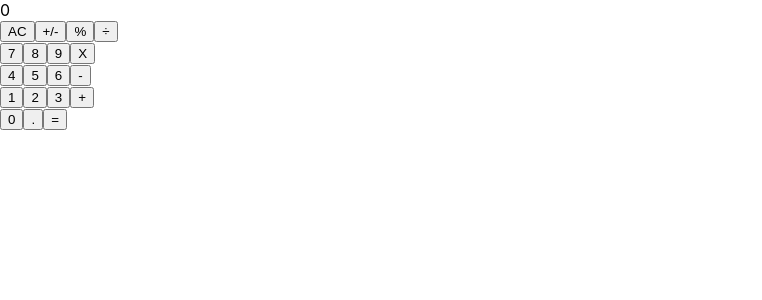
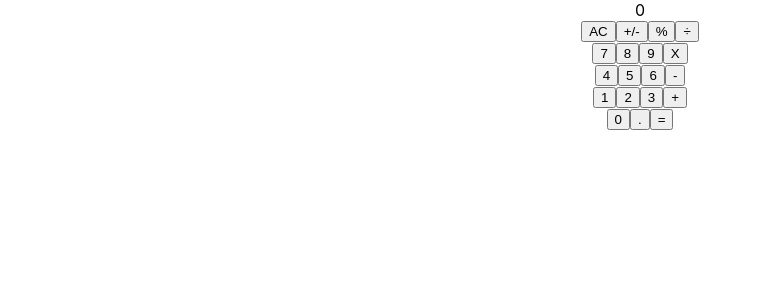
Before and after one commit to Bismarck-GM/react-calculator, a React (Create React App) app: page / in a window 1280 px wide. Shown: the top 300 px of the page, without its empty margins (0-762 px from the left). Built offline with nearby package versions, Linux system fonts and the light colour scheme.

Commit message:
Add basic style to App.js.

```diff
--- a/src/components/App.js
+++ b/src/components/App.js
@@ -1,7 +1,16 @@
 import React, { useState } from 'react';
+import styled from 'styled-components';
 import Display from './Display';
 import ButtonPanel from './ButtonPanel';
 import calculate from '../logic/calculate';
+
+const Container = styled.div`
+  display: flex;
+  flex-direction: column;
+  min-width: 700px;
+  align-items: center;
+  justify-content: center;
+`;
 
 const App = () => {
   const [data, setData] = useState({ total: null, next: null, operation: null });
@@ -10,10 +19,10 @@
     setData(calculate(data, buttonName));
   };
   return (
-    <>
+    <Container>
       <Display result={data.next || data.total || '0'} />
       <ButtonPanel clickHandler={handleClick} />
-    </>
+    </Container>
   );
 };
 
```
Also changed, not shown: 1 other file (tests, documents, lock files or other folders).
